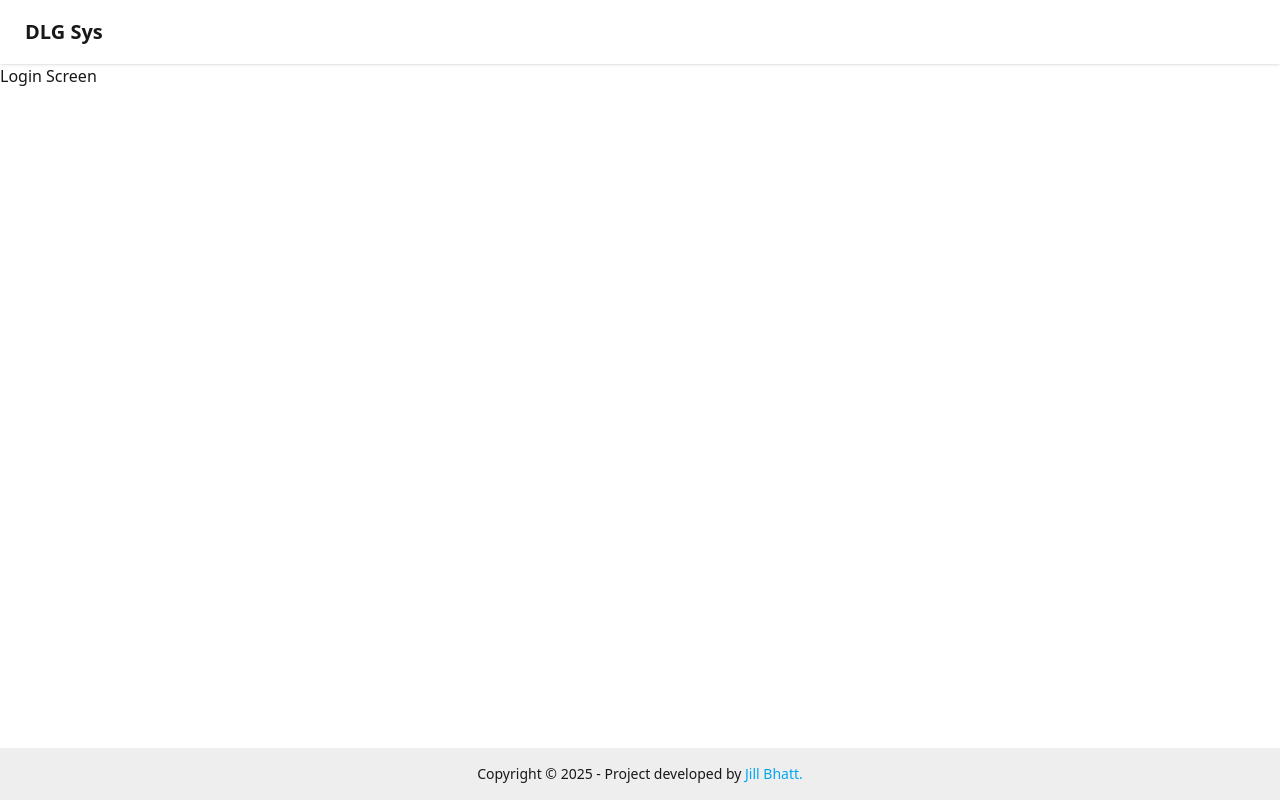
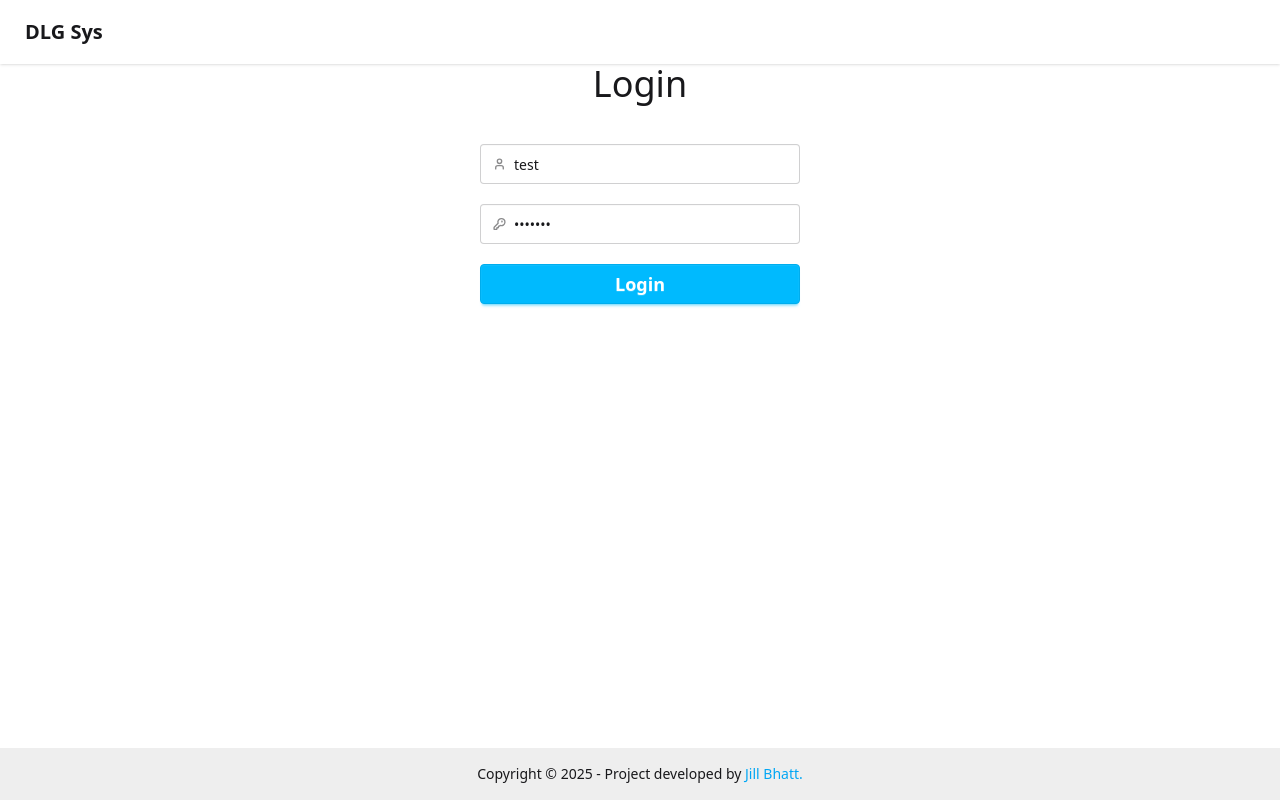
Before and after one commit to jillBhatt26/dlg_sys, a React (Vite) app: page /login in a window 1280 px wide. Built offline with nearby package versions, Linux system fonts and the light colour scheme.

Commit message:
Completed basic authentication

```diff
--- a/src/layout/index.jsx
+++ b/src/layout/index.jsx
@@ -4,13 +4,13 @@ import Footer from '../partials/Footer';
 
 const AppLayout = () => {
     return (
-        <>
+        <div className="h-screen w-screen">
             <Nav />
 
             <Outlet />
 
             <Footer />
-        </>
+        </div>
     );
 };
 
--- a/src/partials/Nav.jsx
+++ b/src/partials/Nav.jsx
@@ -1,7 +1,41 @@
+import { useEffect, useState } from 'react';
+import { useNavigate, useLocation } from 'react-router-dom';
+
 const Nav = () => {
+    // states
+    const [isAuthenticated, setIsAuthenticated] = useState(false);
+
+    // hooks
+    const navigate = useNavigate();
+    const location = useLocation();
+
+    // effects
+    useEffect(() => {
+        setIsAuthenticated(
+            JSON.parse(localStorage.getItem('isAuthenticated')) ?? false
+        );
+    }, [location.pathname]);
+
+    // event handlers
+    const handleLogout = () => {
+        localStorage.setItem('isAuthenticated', JSON.stringify(false));
+        setIsAuthenticated(false);
+        navigate('/login', { replace: true });
+    };
+
     return (
-        <div className="navbar bg-base-100 shadow-sm">
+        <div className="container mx-auto navbar bg-base-100 shadow-sm flex justify-between">
             <a className="btn btn-ghost text-xl">DLG Sys</a>
+
+            {isAuthenticated && (
+                <button
+                    type="button"
+                    className="btn text-white text-lg w-fit"
+                    onClick={handleLogout}
+                >
+                    Logout
+                </button>
+            )}
         </div>
     );
 };
--- a/src/router/PrivateRoutes.jsx
+++ b/src/router/PrivateRoutes.jsx
@@ -9,7 +9,7 @@ const PrivateRoute = () => {
     // effects
     useEffect(() => {
         const isAuthenticated =
-            localStorage.getItem('isAuthenticated') ?? false;
+            JSON.parse(localStorage.getItem('isAuthenticated')) ?? false;
 
         setIsAuthenticated(isAuthenticated);
         setIsLoading(false);
--- a/src/router/PublicRoutes.jsx
+++ b/src/router/PublicRoutes.jsx
@@ -9,7 +9,7 @@ const PublicRoute = ({ blockAuthenticated }) => {
     // effects
     useEffect(() => {
         const isAuthenticated =
-            localStorage.getItem('isAuthenticated') ?? false;
+            JSON.parse(localStorage.getItem('isAuthenticated')) ?? false;
 
         setIsAuthenticated(isAuthenticated);
         setIsLoading(false);
--- a/src/screens/Error.jsx
+++ b/src/screens/Error.jsx
@@ -5,8 +5,8 @@ const ErrorScreen = () => {
     const navigate = useNavigate();
 
     return (
-        <div className="container m-auto h-96 flex flex-row justify-center items-center">
-            <div className="flex flex-col space-y-10">
+        <div className="container h-96 m-auto flex flex-row justify-center items-center">
+            <div className="flex flex-col my-auto space-y-10 ">
                 <p className="text-xl">
                     An error occurred. Please try again later.
                 </p>
--- a/src/screens/Login.jsx
+++ b/src/screens/Login.jsx
@@ -1,5 +1,105 @@
+import { useState } from 'react';
+import { useNavigate } from 'react-router-dom';
+
 const LoginScreen = () => {
-    return <div>Login Screen</div>;
+    // states
+    const [inputUsername, setInputUsername] = useState('test');
+    const [inputPassword, setInputPassword] = useState('test123');
+
+    // hooks
+    const navigate = useNavigate();
+
+    // event handlers
+    const handleLoginFormSubmit = e => {
+        e.preventDefault();
+
+        if (!inputUsername) {
+            alert('Username is required!');
+        }
+
+        if (!inputPassword) {
+            alert('Password is required!');
+        }
+
+        if (inputUsername !== 'test' && inputPassword !== 'test123')
+            return alert('Incorrect credentials!');
+
+        localStorage.setItem('isAuthenticated', JSON.stringify(true));
+
+        return navigate('/', { replace: true });
+    };
+
+    return (
+        <div className="container mx-auto">
+            <form
+                className="text-center mx-auto flex flex-col justify-center space-y-5"
+                onSubmit={handleLoginFormSubmit}
+            >
+                <h1 className="text-4xl mb-10">Login</h1>
+
+                <label className="input mx-auto">
+                    <svg
+                        className="h-[1em] opacity-50"
+                        xmlns="http://www.w3.org/2000/svg"
+                        viewBox="0 0 24 24"
+                    >
+                        <g
+                            strokeLinejoin="round"
+                            strokeLinecap="round"
+                            strokeWidth="2.5"
+                            fill="none"
+                            stroke="currentColor"
+                        >
+                            <path d="M19 21v-2a4 4 0 0 0-4-4H9a4 4 0 0 0-4 4v2"></path>
+                            <circle cx="12" cy="7" r="4"></circle>
+                        </g>
+                    </svg>
+                    <input
+                        type="text"
+                        required
+                        placeholder="Username"
+                        value={inputUsername}
+                        onChange={e => setInputUsername(e.target.value)}
+                    />
+                </label>
+
+                <label className="input mx-auto">
+                    <svg
+                        className="h-[1em] opacity-50"
+                        xmlns="http://www.w3.org/2000/svg"
+                        viewBox="0 0 24 24"
+                    >
+                        <g
+                            strokeLinejoin="round"
+                            strokeLinecap="round"
+                            strokeWidth="2.5"
+                            fill="none"
+                            stroke="currentColor"
+                        >
+                            <path d="M2.586 17.414A2 2 0 0 0 2 18.828V21a1 1 0 0 0 1 1h3a1 1 0 0 0 1-1v-1a1 1 0 0 1 1-1h1a1 1 0 0 0 1-1v-1a1 1 0 0 1 1-1h.172a2 2 0 0 0 1.414-.586l.814-.814a6.5 6.5 0 1 0-4-4z"></path>
+                            <circle
+                                cx="16.5"
+                                cy="7.5"
+                                r=".5"
+                                fill="currentColor"
+                            ></circle>
+                        </g>
+                    </svg>
+                    <input
+                        type="password"
+                        required
+                        placeholder="Password"
+                        value={inputPassword}
+                        onChange={e => setInputPassword(e.target.value)}
+                    />
+                </label>
+
+                <button className="text-lg btn btn-info w-xs mx-auto text-white">
+                    Login
+                </button>
+            </form>
+        </div>
+    );
 };
 
 export default LoginScreen;
```
